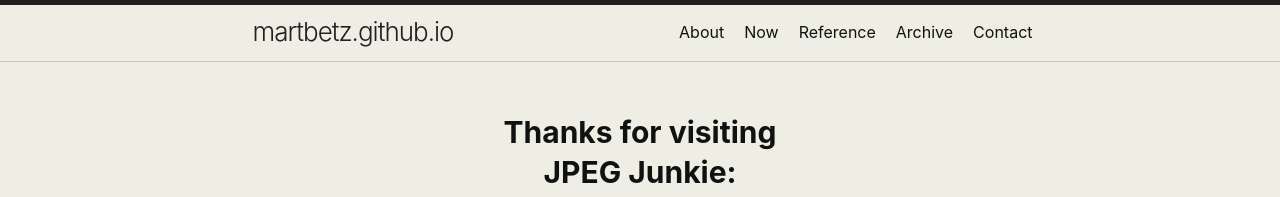
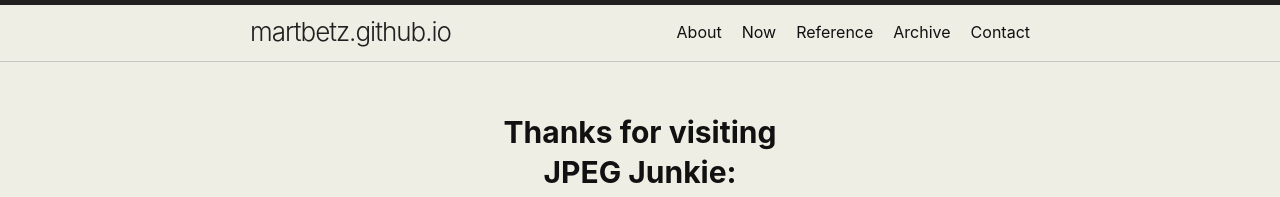
Before and after one commit to martbetz/martbetz.github.io, a Jekyll site: the page built from index.html, in a window 1280 px wide. Shown: the top 197 px of the page. Built offline with Jekyll 4.4.1, drawn with Linux system fonts in a browser that asks for light colours; the list of posts is cut into pages by our own code.

Commit message:
Update _layout.scss

```diff
--- a/_sass/minima/_layout.scss
+++ b/_sass/minima/_layout.scss
@@ -2,7 +2,6 @@
  * Site header
  */
 .site-header {
-  padding-left: 5px;
   border-top: 5px solid $border-color-03;
   border-bottom: 1px solid $border-color-01;
   min-height: $spacing-unit * 1.865;
@@ -206,8 +205,6 @@
 .page-content {
   padding: $spacing-unit 0;
   flex: 1 0 auto;
-  padding-left: 5px;
-  padding-right: 5px;
 }
 
 .page-heading {
```
